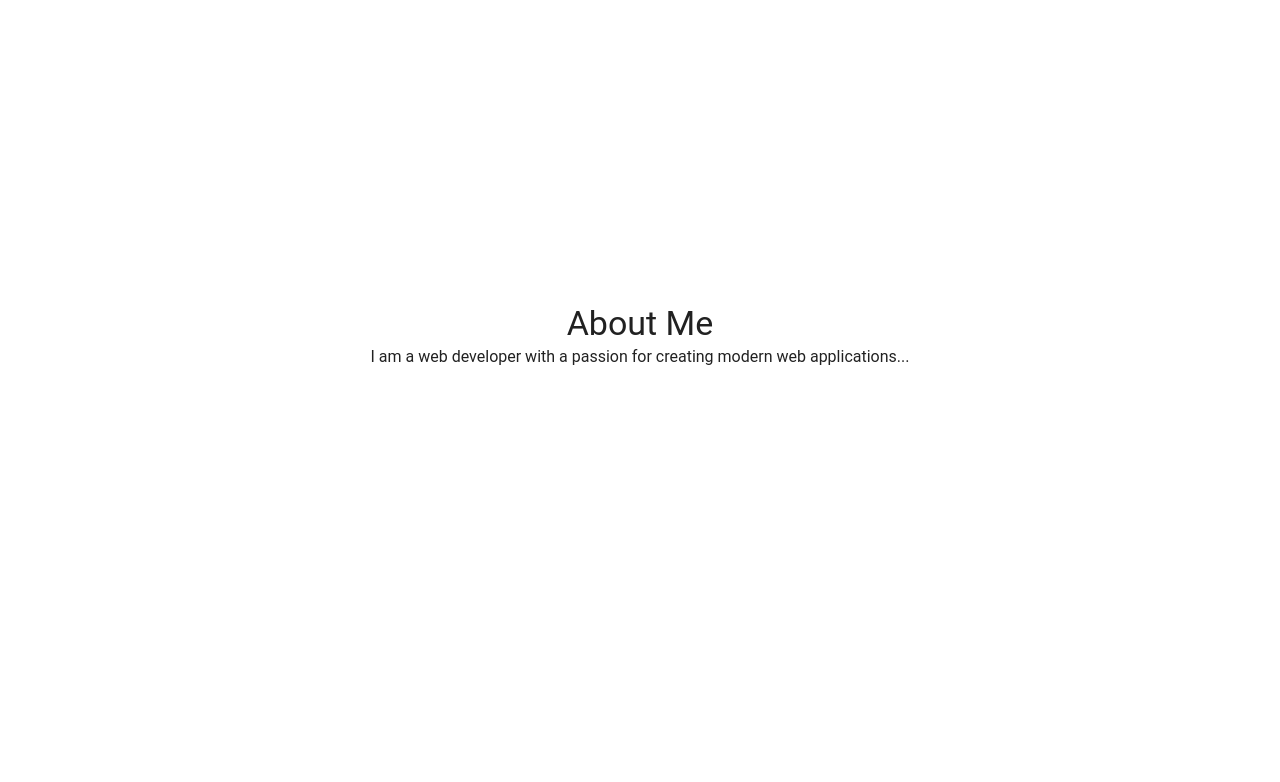
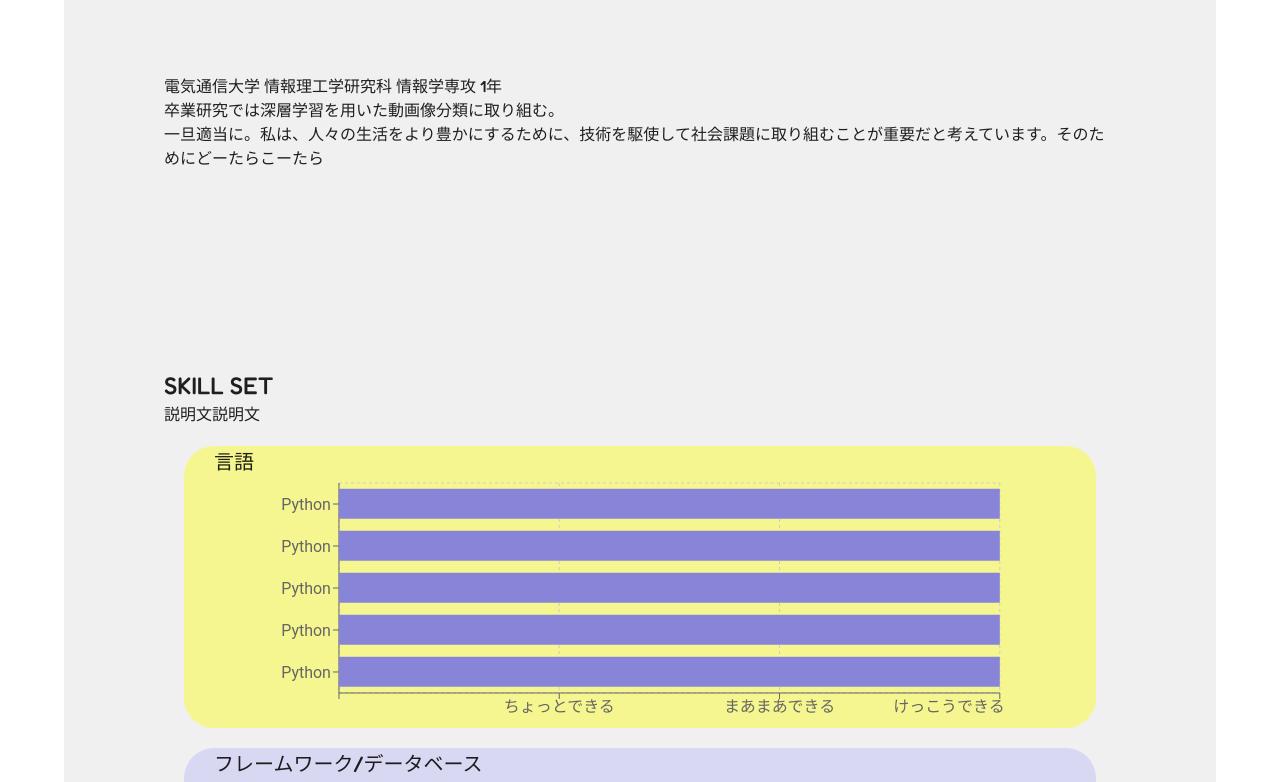
Before and after one commit to keita-nakata/my-portfolio-site, a React (Vite) app: page / in a window 1280 px wide. Shown: the part 920-1702 px from the top of the page. Built offline with nearby package versions, Linux system fonts and the light colour scheme.

Commit message:
グラフ実装（途中まで）

```diff
--- a/package.json
+++ b/package.json
@@ -21,7 +21,8 @@
     "react": "^18.3.1",
     "react-dom": "^18.3.1",
     "react-router-dom": "^6.26.1",
-    "react-scroll": "^1.9.0"
+    "react-scroll": "^1.9.0",
+    "recharts": "^2.12.7"
   },
   "devDependencies": {
     "@eslint/js": "^9.9.0",
--- a/src/components/Profile.tsx
+++ b/src/components/Profile.tsx
@@ -1,13 +1,21 @@
 import React from 'react';
 import { Typography, Box } from '@mui/material';
+import BasicInfo from './BasicInfo';
+import SkillSet from './SkillSet';
 
 const Profile: React.FC = () => {
   return (
-    <Box sx={{ minHeight: '100vh', display: 'flex', flexDirection: 'column', justifyContent: 'center', alignItems: 'center' }}>
-      <Typography variant="h4">About Me</Typography>
-      <Typography paragraph>
-        I am a web developer with a passion for creating modern web applications...
-      </Typography>
+    <Box sx={{
+      marginTop: "30px",
+      minHeight: '100vh',
+      display: 'flex',
+      flexDirection: 'column',
+      backgroundColor: '#f0f0f0',
+      // justifyContent: 'center',
+      // alignItems: 'center'
+    }}>
+      <BasicInfo />
+      <SkillSet />
     </Box>
   );
 };
--- /dev/null
+++ b/src/components/SkillBar.tsx
@@ -0,0 +1,41 @@
+import React from "react";
+import { Typography, Box } from "@mui/material";
+import { BarChart, Bar, XAxis, YAxis, CartesianGrid, Tooltip, ResponsiveContainer } from 'recharts';
+
+interface BarChartProps {
+  data: Array<{ name: string; value: number }>;
+  title: string;
+  backgroundColor?: string;
+}
+
+const SkillBar: React.FC<BarChartProps> = ({ data, title, backgroundColor='rgba(255, 255, 0, 0.4)' }) => {
+    const fixedBarHeight = 30; // Height in pixels
+    const totalHeight = fixedBarHeight * data.length + 100; // Total height based on number of items
+
+    const proficiencyLabels = ["", "ちょっとできる", "まあまあできる", "けっこうできる"];
+
+    return (
+        <Box sx={{
+            margin: '20px',
+            backgroundColor: backgroundColor,
+            borderRadius: '30px',
+        }}>
+          <Typography variant="h6" sx={{ fontFamily: 'Fredoka', fontWeight: 500, marginLeft: '30px'}}>{title}</Typography>
+          <ResponsiveContainer width="90%" height={totalHeight}>
+            <BarChart data={data} layout="vertical">
+              <CartesianGrid strokeDasharray="3 3" />
+              <XAxis
+                type="number"
+                ticks={[0, 1, 2, 3]} // Assuming value is from 0 to 100
+                tickFormatter={(value) => proficiencyLabels[value]} // Direct mapping of value to label
+              />
+              <YAxis dataKey="name" type="category" width={150} interval={0} />
+              <Tooltip />
+              <Bar dataKey="value" fill="#8884d8" maxBarSize={fixedBarHeight}/>
+            </BarChart>
+          </ResponsiveContainer>
+        </Box>
+      );
+};
+
+export default SkillBar;
--- /dev/null
+++ b/src/components/SkillSet.tsx
@@ -0,0 +1,46 @@
+import React from 'react';
+import { Typography, Box } from '@mui/material';
+import SkillBar from './SkillBar';
+
+const SkillSet: React.FC = () => {
+    const description = "説明文説明文"
+    const Languages = () => {
+        return {
+            data: [
+                { name: 'Python', value: 3 },
+                { name: 'Python', value: 3 },
+                { name: 'Python', value: 3 },
+                { name: 'Python', value: 3 },
+                { name: 'Python', value: 3 },
+            ],
+            title: "言語"
+        };
+    };
+    const FrameworkDB = () => {
+        return {
+            data: [
+                { name: 'React', value: 3 },
+                { name: 'Vue.js', value: 1 },
+                { name: 'MySQL', value: 1 },
+            ],
+            title: "フレームワーク/データベース"
+        };
+    };
+
+
+    return (
+        <Box sx={{
+            margin: "100px 100px",
+            padding: 0,
+        }}>
+            <Typography variant="h5" sx={{ fontFamily: 'Fredoka', fontWeight: 500, }}>SKILL SET</Typography>
+            <Typography variant="body1" sx={{ fontFamily: 'Fredoka', fontWeight: 500, }}>{description}</Typography>
+            <div>
+                <SkillBar data={Languages().data} title={Languages().title} />
+                <SkillBar data={FrameworkDB().data} title={FrameworkDB().title} backgroundColor='rgba(0, 0, 255, 0.1)' />
+            </div>
+        </Box>
+    );
+}
+
+export default SkillSet;
```
Also changed, not shown: 1 other file (tests, documents, lock files or other folders).
